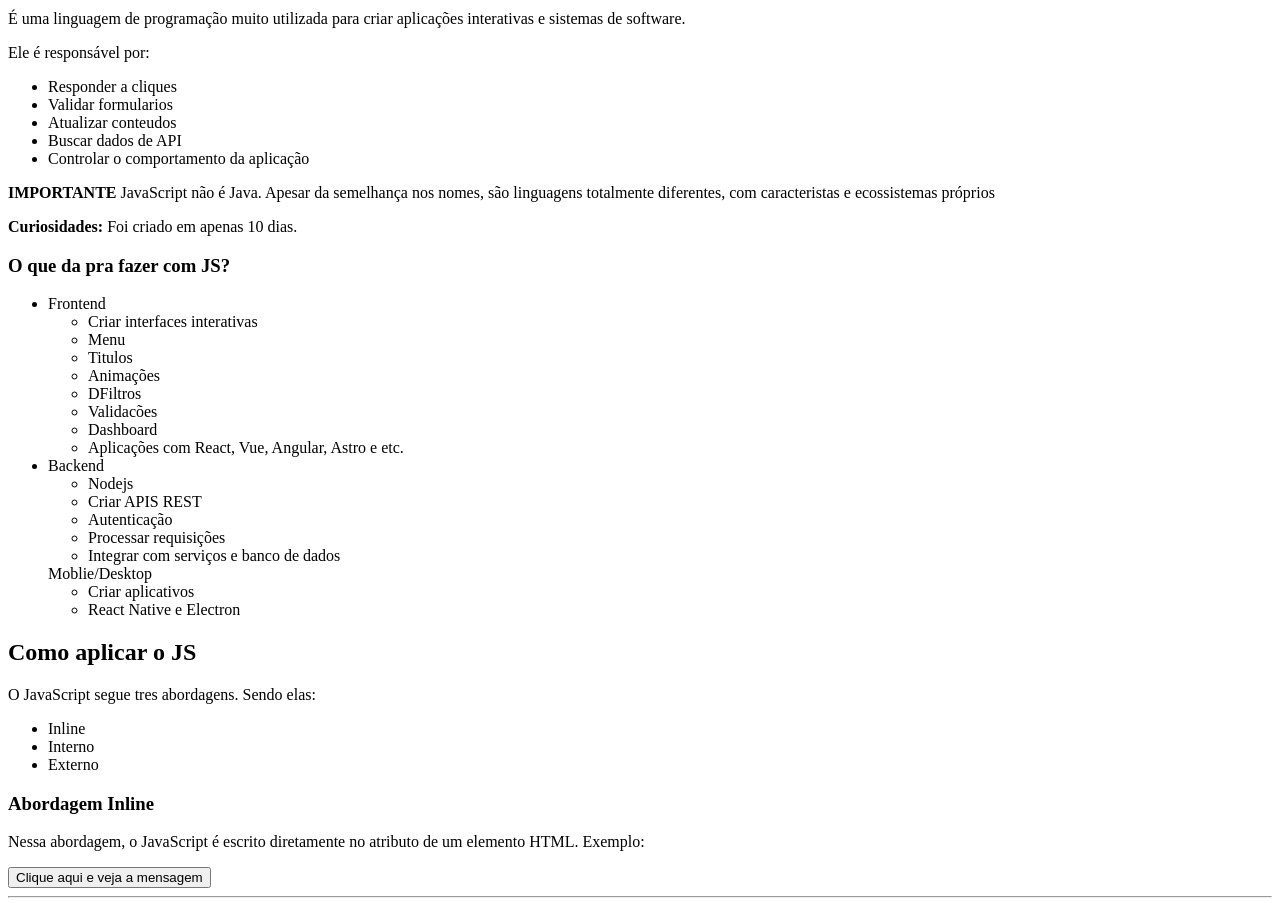
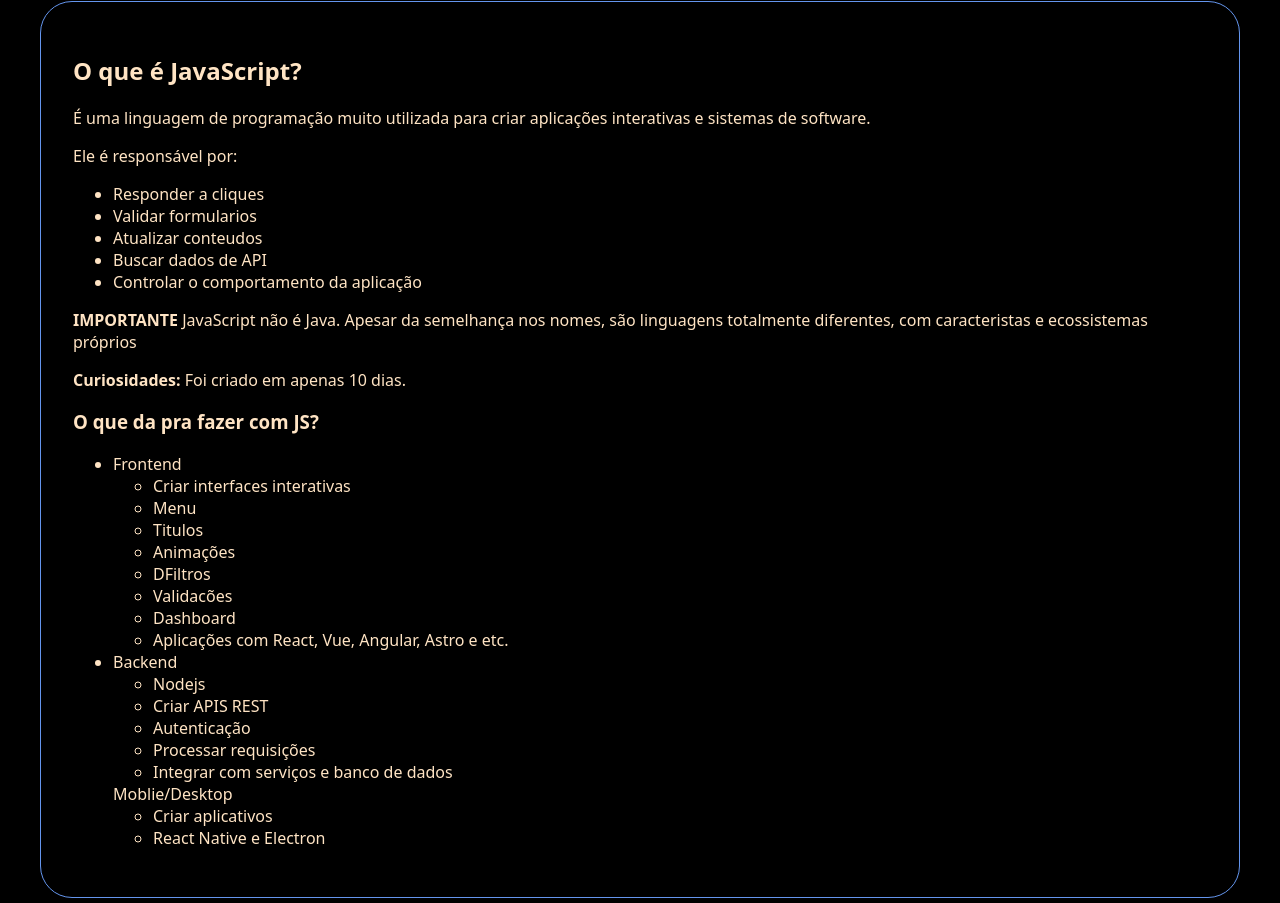
Before and after one commit to isabelaferreiram3-source/intro-js, a plain HTML site: page index.html in a window 1280 px wide. Shown: the part 117-1020 px from the top of the page. Drawn offline with Linux system fonts and the light colour scheme.

Commit message:
feat: Adiciona estilização inicial

```diff
--- a/index.html
+++ b/index.html
@@ -4,6 +4,46 @@
     <meta charset="UTF-8">
     <meta name="viewport" content="width=device-width, initial-scale=1.0">
     <title> Introdução ao JavaScript </title>
+
+    <style>
+
+        *{
+            transition: all 300ms ease-out;
+        }
+        body{
+            background-color: black;
+            color: bisque;
+            font-family: system-ui, -apple-system, BlinkMacSystemFont, 'Segoe UI', Roboto, Oxygen, Ubuntu, Cantarell, 'Open Sans', 'Helvetica Neue', sans-serif;
+            }
+            main{
+                padding: 2rem;
+            }
+
+            section{
+                padding: 2rem;
+                border-radius: 2rem;
+                border: 0.0625rem solid cornflowerblue;
+                margin-bottom: 2rem;
+            }
+
+            button{
+                background-color: #ea580c;
+                color: white;
+                border: 0.125rem solid #9a3a12;
+                border-radius: 2rem;
+                height: 3rem;
+                padding: 0 1.5rem;
+                font-size: 1rem;
+            }
+
+            button:hover{
+                background-color: #9a3a12;
+            }
+
+            hr{
+                border-color: cornflowerblue;
+            }
+    </style>
 </head>
 <body>
     <header>
```
